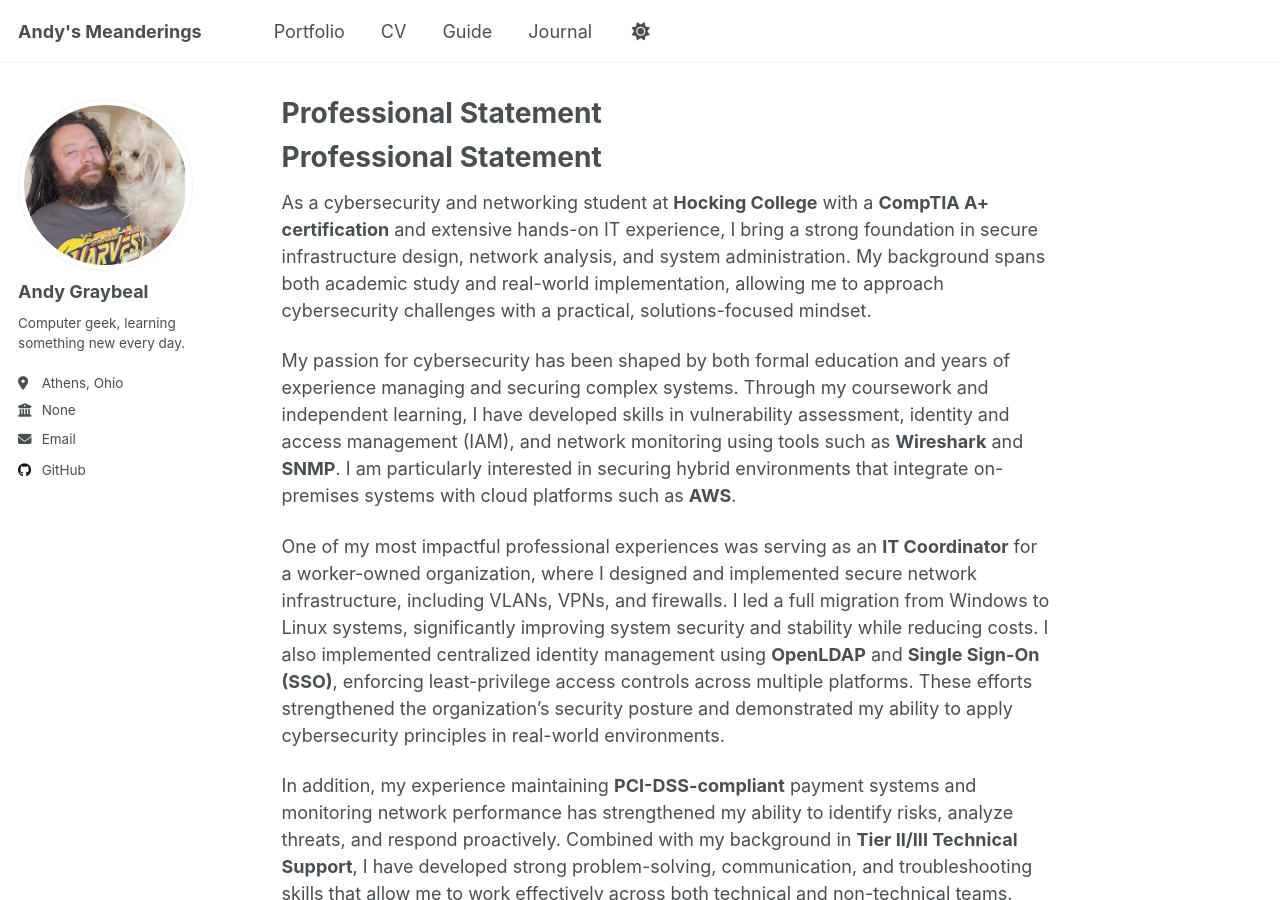
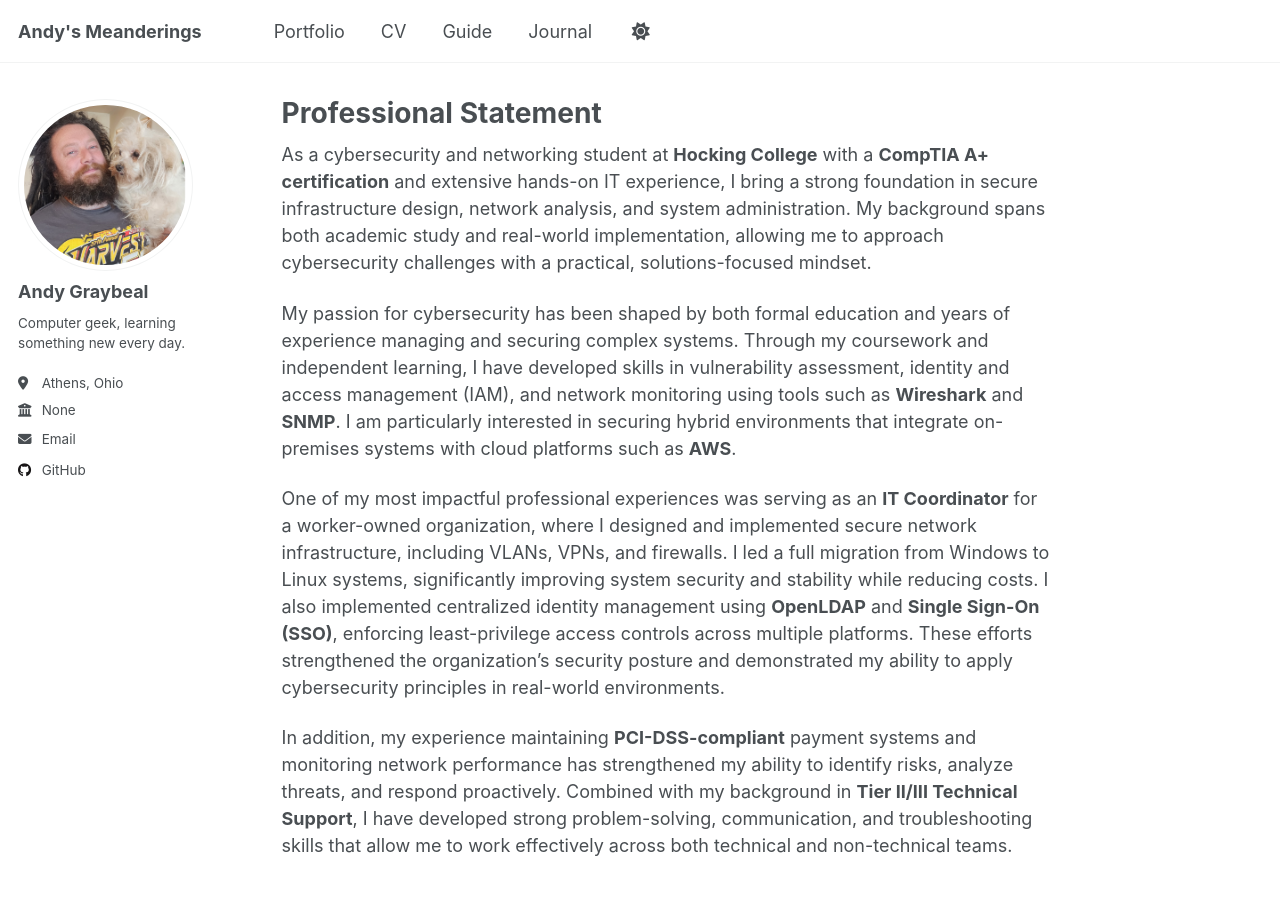
Before and after one commit to andy-graybeal/andy-graybeal.github.io, a Jekyll site: the page built from _pages/about.md, in a window 1280 px wide and 900 px high. Built offline with Jekyll 4.4.1, drawn with Linux system fonts in a browser that asks for light colours; a script that is not in the unit is left out.

Commit message:
Update about.md

```diff
--- a/_pages/about.md
+++ b/_pages/about.md
@@ -55,8 +55,6 @@ redirect_from:
 # ------
 # More info about configuring Academic Pages can be found in [the guide](https://academicpages.github.io/markdown/), the [growing wiki](https://github.com/academicpages/academicpages.github.io/wiki), and you can always [ask a question on GitHub](https://github.com/academicpages/academicpages.github.io/discussions). The [guides for the Minimal Mistakes theme](https://mmistakes.github.io/minimal-mistakes/docs/configuration/) (which this theme was forked from) might also be helpful. -->
 
-# Professional Statement
-
 As a cybersecurity and networking student at **Hocking College** with a **CompTIA A+ certification** and extensive hands-on IT experience, I bring a strong foundation in secure infrastructure design, network analysis, and system administration. My background spans both academic study and real-world implementation, allowing me to approach cybersecurity challenges with a practical, solutions-focused mindset.
 
 My passion for cybersecurity has been shaped by both formal education and years of experience managing and securing complex systems. Through my coursework and independent learning, I have developed skills in vulnerability assessment, identity and access management (IAM), and network monitoring using tools such as **Wireshark** and **SNMP**. I am particularly interested in securing hybrid environments that integrate on-premises systems with cloud platforms such as **AWS**.
```
